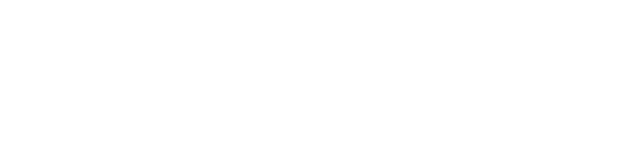
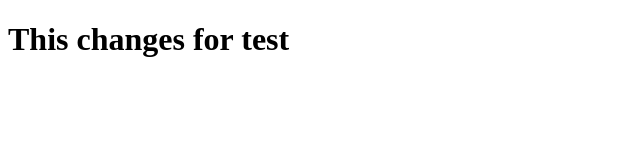
Before and after one commit to komilovme/Blank, a plain HTML site: page index.html in a window 1280 px wide. Shown: the whole page, without its empty margins (0-640 px from the left). Drawn offline with Linux system fonts and the light colour scheme.

Commit message:
create heading

```diff
--- a/index.html
+++ b/index.html
@@ -6,6 +6,6 @@
     <title>Github</title>
 </head>
 <body>
-
+    <h1>This changes for test</h1>
 </body>
 </html>
```
